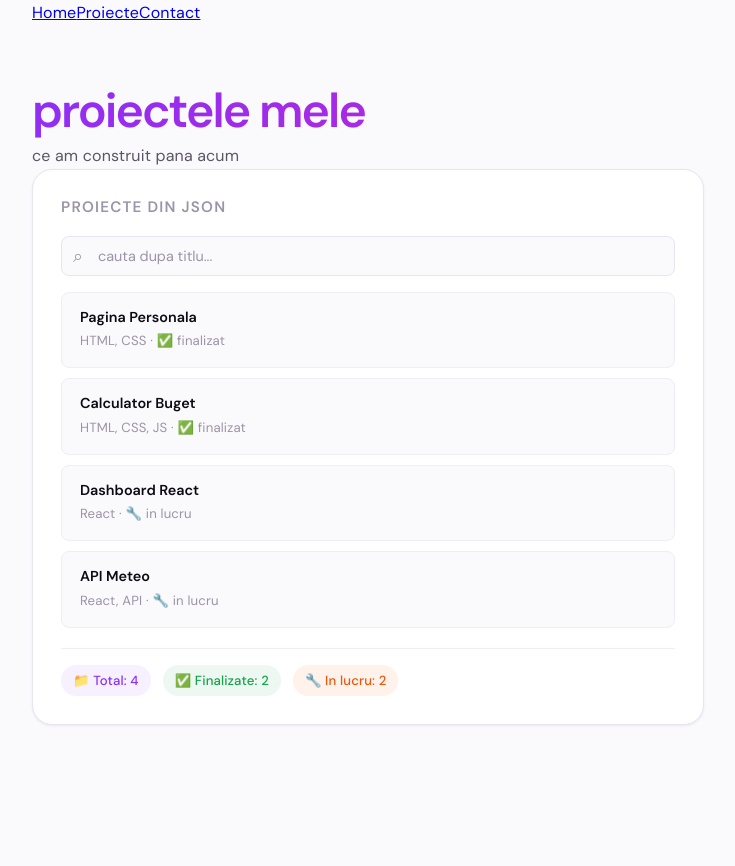
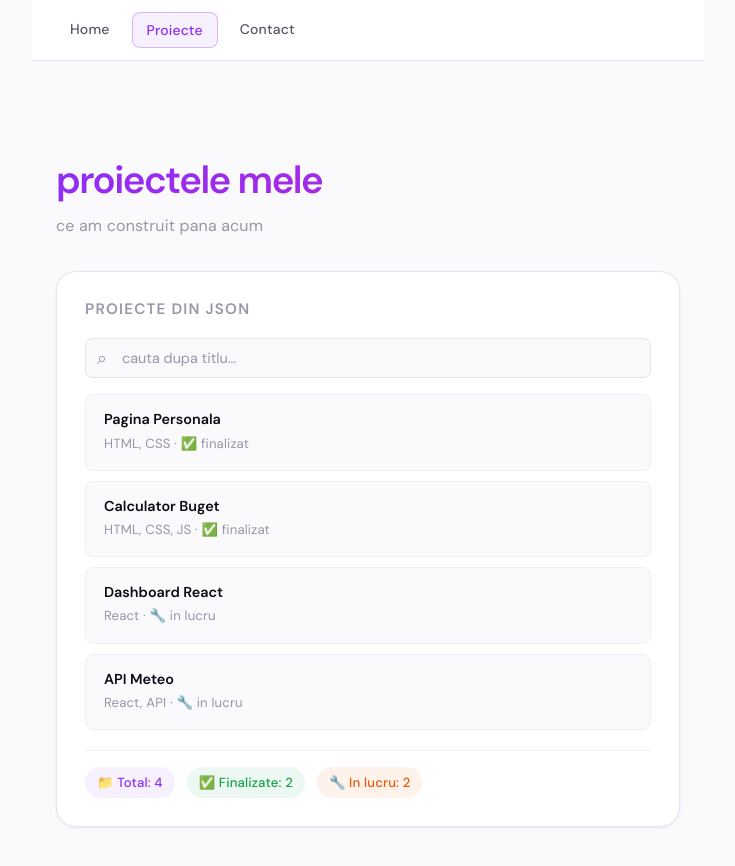
Before and after one commit to harciogul2/Lab-PW, a React (Vite) app: page /projects in a window 1280 px wide. Shown: the top 866 px of the page, without its empty margins (272-1007 px from the left). Before the commit the page ends 825 px from the top, so only its background shows below. Built offline with nearby package versions, Linux system fonts and the light colour scheme.

Commit message:
lab7 ex3-Stilizare și link activ

```diff
--- a/src/App.css
+++ b/src/App.css
@@ -1,45 +1,28 @@
-import { useState } from 'react';
-import QuickNote from './QuickNote';
-import TodoList from './TodoList';
-import ContactForm from './ContactForm';
-import ProjectList from './ProjectList';
-import UserList from './UserList';
-
-function App() {
-  const [count, setCount] = useState(0);
-
-  return (
-    <div>
-      <h1>laborator pw</h1>
-      <h2>iaru briana maria</h2>
-
-      <div className="about-section">
-        <p>cateva lucruri despre mine</p>
-        <ul>
-          <li>studenta la calculatoare</li>
-          <li>pasionata de tehnologie</li>
-          <li>imi place motorsportul si sahul</li>
-        </ul>
-      </div>
-
-      <div className="section-card">
-        <h3>contor</h3>
-        <div className="counter-display">{count}</div>
-        <p className="counter-label">apasari</p>
-        <div className="btn-group">
-          <button onClick={() => setCount(count + 1)}>+1</button>
-          <button onClick={() => setCount(count - 1)}>−1</button>
-          <button onClick={() => setCount(0)}>reset</button>
-        </div>
-      </div>
-
-      <QuickNote />
-      <TodoList />
-      <ContactForm />
-      <ProjectList />
-      <UserList />
-    </div>
-  );
+nav {
+  display: flex;
+  gap: 8px;
+  padding: 12px 24px;
+  background: var(--bg-card);
+  border-bottom: 1px solid var(--border);
 }
 
-export default App;
+nav a {
+  color: var(--text);
+  text-decoration: none;
+  padding: 6px 14px;
+  border-radius: 8px;
+  font-size: 0.875rem;
+  font-weight: 500;
+  transition: all 0.15s ease;
+}
+
+nav a:hover {
+  color: var(--text-h);
+  background: var(--accent-bg);
+}
+
+nav a.active {
+  color: var(--accent);
+  background: var(--accent-bg);
+  border: 1px solid var(--accent-border);
+}
--- a/src/App.jsx
+++ b/src/App.jsx
@@ -3,7 +3,7 @@ import Navbar from './Navbar';
 import Home from './pages/Home';
 import Projects from './pages/Projects';
 import Contact from './pages/Contact';
-
+import './App.css';
 function App() {
   return (
     <BrowserRouter>
--- a/src/Navbar.jsx
+++ b/src/Navbar.jsx
@@ -1,11 +1,11 @@
-import { Link } from 'react-router';
+import { NavLink } from 'react-router';
 
 function Navbar() {
   return (
     <nav>
-      <Link to="/">Home</Link>
-      <Link to="/projects">Proiecte</Link>
-      <Link to="/contact">Contact</Link>
+      <NavLink to="/">Home</NavLink>
+      <NavLink to="/projects">Proiecte</NavLink>
+      <NavLink to="/contact">Contact</NavLink>
     </nav>
   );
 }
--- a/src/index.css
+++ b/src/index.css
@@ -492,3 +492,159 @@ code {
   border-radius: 4px;
   color: var(--accent);
 }
+/* ─── Navbar ─────────────────────────────────── */
+.navbar {
+  display: flex;
+  align-items: center;
+  justify-content: space-between;
+  padding: 0 32px;
+  height: 60px;
+  background: var(--bg-card);
+  border-bottom: 1px solid var(--border);
+  position: sticky;
+  top: 0;
+  z-index: 100;
+  backdrop-filter: blur(12px);
+}
+
+.navbar-brand {
+  font-size: 0.9rem;
+  font-weight: 600;
+  letter-spacing: 0.08em;
+  text-transform: uppercase;
+  color: var(--accent);
+}
+
+.navbar-links {
+  display: flex;
+  gap: 4px;
+}
+
+.navbar-links a {
+  font-size: 0.875rem;
+  font-weight: 500;
+  padding: 6px 14px;
+  border-radius: var(--radius-sm);
+  color: var(--text);
+  text-decoration: none;
+  transition: all 0.15s ease;
+}
+
+.navbar-links a:hover {
+  color: var(--text-h);
+  background: var(--accent-bg);
+}
+
+.navbar-links a.active {
+  color: var(--accent);
+  background: var(--accent-bg);
+  border: 1px solid var(--accent-border);
+}
+
+/* ─── Footer ─────────────────────────────────── */
+.footer {
+  border-top: 1px solid var(--border);
+  padding: 20px 32px;
+  text-align: center;
+  font-size: 0.8rem;
+  color: var(--text-muted);
+}
+
+/* ─── Page layout ────────────────────────────── */
+.main-content {
+  flex: 1;
+}
+
+.page {
+  width: 720px;
+  max-width: 100%;
+  margin: 0 auto;
+  padding: 40px 24px 60px;
+}
+
+.page-title {
+  font-size: clamp(1.8rem, 4vw, 2.4rem);
+  font-weight: 600;
+  letter-spacing: -0.04em;
+  background: linear-gradient(135deg, var(--accent) 0%, var(--accent-2) 100%);
+  -webkit-background-clip: text;
+  -webkit-text-fill-color: transparent;
+  background-clip: text;
+  margin-bottom: 6px;
+}
+
+.page-subtitle {
+  color: var(--text-muted);
+  font-size: 1rem;
+  margin-bottom: 32px;
+}
+
+/* ─── Home cards ─────────────────────────────── */
+.home-links {
+  display: grid;
+  grid-template-columns: repeat(3, 1fr);
+  gap: 12px;
+}
+
+.home-card {
+  display: flex;
+  flex-direction: column;
+  align-items: center;
+  gap: 10px;
+  padding: 24px 16px;
+  background: var(--bg);
+  border: 1px solid var(--border);
+  border-radius: var(--radius);
+  text-decoration: none;
+  transition: all 0.15s ease;
+}
+
+.home-card:hover {
+  border-color: var(--accent-border);
+  background: var(--accent-bg);
+  transform: translateY(-2px);
+  box-shadow: var(--shadow);
+}
+
+.home-card-icon { font-size: 1.8rem; }
+
+.home-card-label {
+  font-size: 0.85rem;
+  font-weight: 500;
+  color: var(--text-h);
+}
+
+/* ─── 404 ────────────────────────────────────── */
+.not-found-code {
+  font-size: clamp(5rem, 15vw, 9rem);
+  font-weight: 700;
+  font-family: var(--mono);
+  background: linear-gradient(135deg, var(--accent), var(--accent-2));
+  -webkit-background-clip: text;
+  -webkit-text-fill-color: transparent;
+  background-clip: text;
+  line-height: 1;
+  margin-bottom: 16px;
+}
+
+.btn-link {
+  display: inline-block;
+  padding: 10px 22px;
+  border-radius: var(--radius-sm);
+  background: var(--accent);
+  color: #fff;
+  text-decoration: none;
+  font-size: 0.875rem;
+  font-weight: 500;
+  transition: background 0.15s;
+}
+
+.btn-link:hover {
+  background: var(--accent-2);
+}
+
+@media (max-width: 600px) {
+  .navbar { padding: 0 16px; }
+  .home-links { grid-template-columns: 1fr; }
+  .page { padding: 24px 16px 48px; }
+}
```
